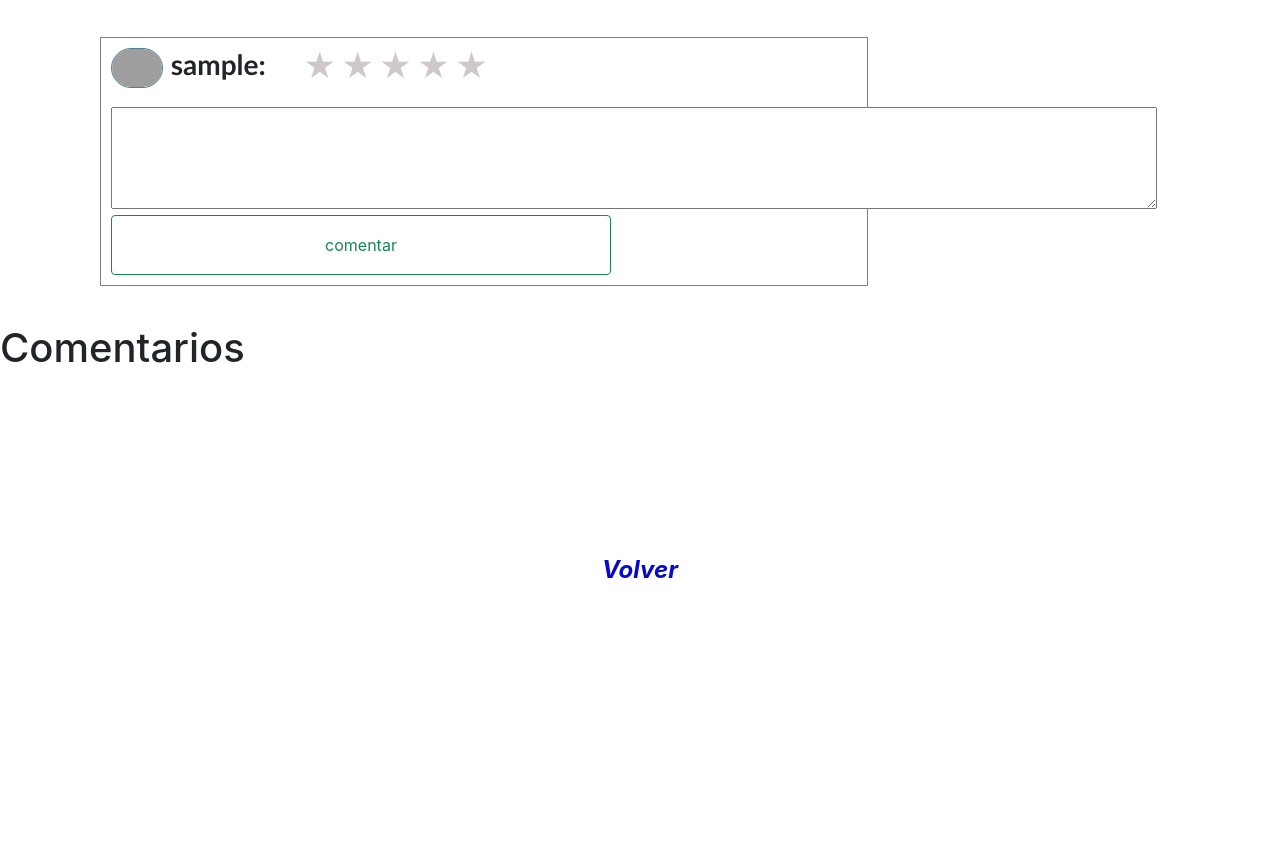
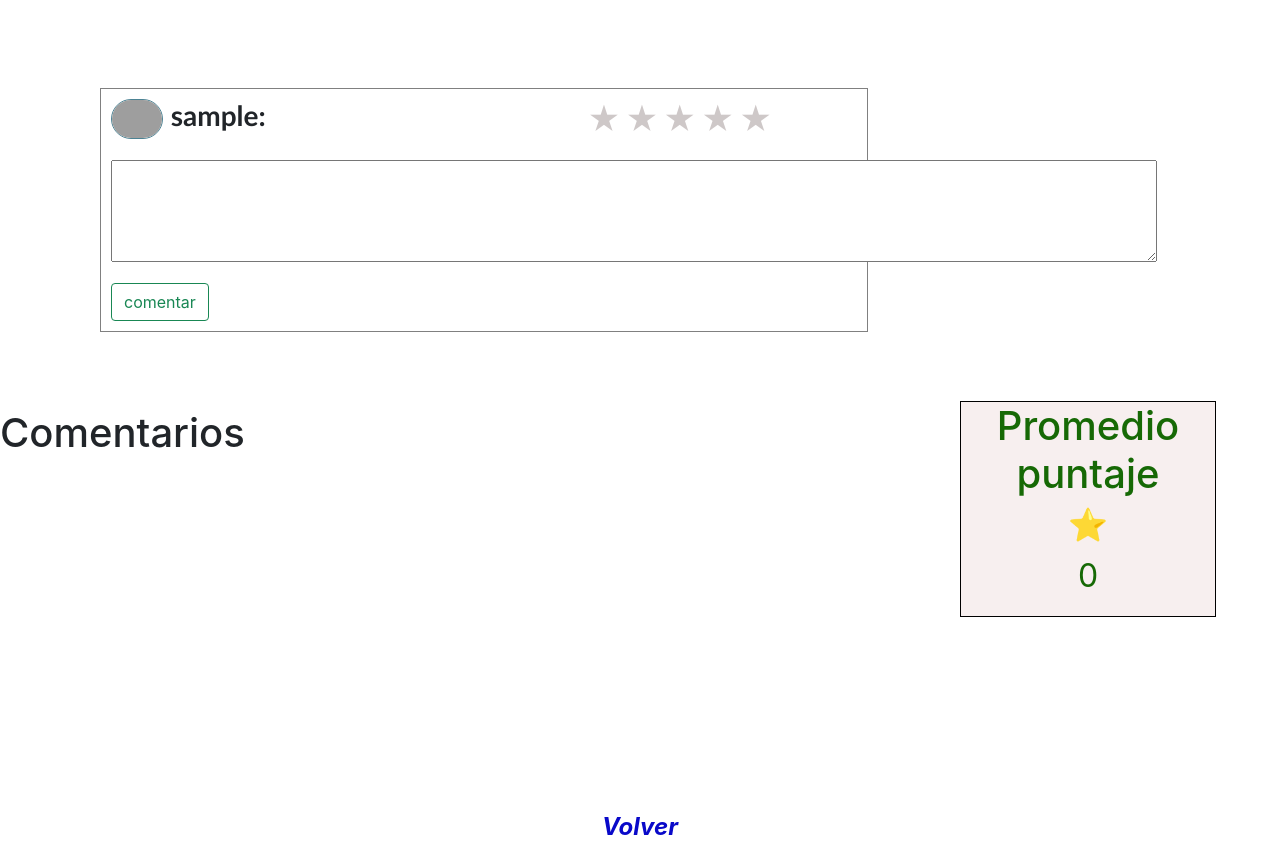
Before and after one commit to valentincharlone/TPE-Venta-de-botines, a PHP site: page /viewBoot/11 in a window 1280 px wide. Shown: the part 604-1449 px from the top of the page. Before the commit the page ends 1182 px from the top, so only its background shows below. Run offline with PHP 8.4, Linux system fonts and the light colour scheme; the visitor is signed in with stand-in values (Sample User, id 1); data comes from the database, SQL or seed files in the repository; data that the repository does not hold is empty; some libraries are stand-ins or nearby versions; grey boxes are pictures that could not be loaded.

Commit message:
se termino el tp, con 1 opcional(imagen). agregar otro

```diff
--- a/Controller/ApiComentController.php
+++ b/Controller/ApiComentController.php
@@ -25,9 +25,7 @@ class ApiComentController{
 
     function insertarComentario($params = null) {
         $body = $this->getBody();
-        var_dump($body);
-        die();
-        $ultimoId = $this->model->insertarComentarios($body->id_botin_fk, $body->usuario,$body->fotoPerfil, $body->comentario, $body->puntaje);
+        $ultimoId = $this->model->insertarComentarios($body->id_botin_fk, $body->usuario,$body->comentario, $body->puntaje,$body->fotoPerfil);
         if ($ultimoId) {
             $this->view->response("Comentario realizado con exito en el botin $body->id_botin_fk, tendra el id= $ultimoId", 200);
         }
--- a/Controller/BootsController.php
+++ b/Controller/BootsController.php
@@ -60,7 +60,7 @@
                 $this->view->showBoot($id, $logueado, $boot,  $_SESSION['userName'], $admin, $_SESSION['fotoPerfil']);
             }
             else {
-                $this->view->showBoot($id, $logueado, $boot);
+                $this->view->showBoot($id, $logueado, $boot, $admin);
             }
         }
 
--- a/Model/ApiModel.php
+++ b/Model/ApiModel.php
@@ -19,9 +19,9 @@ function getComent($idComentario){
         return $comentario;
 }
 
-function insertarComentarios($id_botin_fk, $usuario, $comentario, $puntaje) {
-    $sentencia = $this->db->prepare( "INSERT INTO comentario (id_botin_fk, usuario, comentario, puntaje) VALUES(?,?,?,?)");
-    $sentencia->execute(array($id_botin_fk, $usuario, $comentario, $puntaje));
+function insertarComentarios($id_botin_fk, $usuario, $comentario, $puntaje, $fotoPerfil) {
+    $sentencia = $this->db->prepare( "INSERT INTO comentario (id_botin_fk, usuario, comentario, fotoPerfil, puntaje) VALUES(?,?,?,?,?)");
+    $sentencia->execute(array($id_botin_fk, $usuario, $comentario, $fotoPerfil, $puntaje));
     return $this->db->lastInsertId();
 }
 
--- a/css/styles.css
+++ b/css/styles.css
@@ -63,24 +63,28 @@ header h1 {
 }
 .perfilYcerrar {
     display:flex;
-    margin-left: 50%;
+    margin-left: 54%;
 }
 .usuario-logOut {
     display:flex;
-    width: 120px;
+    width: 140px;
+
 }
 .inicioYregistro {
-    margin-left: 50%;
+display: flex;
+margin-left: 54%;
+
 }
 .arribaNav .argentina {
     width:7%;
     margin-right: 5px;
 }
 .login {
-    margin-left:-5%;
+    margin-left:-11%;
 }
 .logOut {
-    margin-left: 4%;
+    width:100px;
+
 }
 .login, .logOut{
     font-weight: bold;
@@ -371,6 +375,9 @@ hr {
     width: 100%;
     color: green;
 }
+#agregarComentario {
+    margin-top: 2%;
+}
 .tituloDetail {
     color: rgb(44, 48, 59);
     display: flex;
@@ -390,6 +397,66 @@ hr {
     display: inline-block;
 
 }
+
+.promedioPuntaje {
+    border: solid 1px black;
+    background-color:rgb(247, 239, 239);
+    width: 20%;
+    margin-left: 75%;
+    margin-top: -5%;
+    margin-bottom: 1%;
+}
+.promedioPuntaje h2, .promedioPuntaje p, .promedioPuntaje h1 {
+    color:rgb(22, 105, 5);
+    text-align: center;
+}
+.promedioPuntaje p{
+    font-size: 2rem;
+}
+.fotoPerfilComentarios {
+    width: 60%;
+    height:90%;
+    border-radius: 10%;
+}
+.nombreUsuarioComentario{
+    font-size: 1.5rem;
+color: rgb(126, 46, 102);
+font-weight:bold;
+}
+.puntajeComentario{
+    font-size: 1.5rem;
+}
+.contenedorComentarios {
+    display: flex;
+}
+.usuarioUsuario {
+    display: inline-block;
+    display: inline;
+}
+.usuarioUsuario p {
+    font-size: 2.1rem;
+}
+/* GRID PARA COMENTARIOS */
+/* .contenedorComentarios{
+    display: grid;
+    grid-template-areas:
+    "foto usuario"
+    "foto puntaje"
+    "foto comentario";
+}
+.fotoUsuario {
+grid-area: foto;
+}
+.usuarioUsuario {
+grid-area: usuario;
+}
+.puntajeUsuario {
+grid-area:puntaje;
+}
+.comentarioUsuario {
+grid-area: comentario;
+} */
+/* ----------------------------------------------------------------------------------------------- */
 .vovler{
     width: 0%;
     margin-top: 14%;
@@ -727,6 +794,10 @@ margin-left:25%;
     border-radius:100px;
     border: 1px solid rgb(76, 131, 148);
 }
+.estrellas {
+    margin-top: -6%;
+    margin-left: 50%;
+}
 .nombreUsuarioYFoto {
     display: flex;
 }
@@ -741,9 +812,9 @@ margin-left:25%;
 .form-comentario {
     border: solid 1px grey;
     padding: 10px;
-    margin-top: 3%;
+    margin-top: 7%;
     margin-left: 100px;
-    margin-bottom: 3%;
+    margin-bottom: 6%;
     width: 60%;
 
   }
--- a/js/app.js
+++ b/js/app.js
@@ -2,8 +2,10 @@
 
 document.addEventListener("DOMContentLoaded",getComentarios);
 document.getElementById("agregarComentario").addEventListener("click",insertComment);
+let estrellas =0;
 
 const API_URL = "api/comentarios/botin/";
+const BorrarComentario= "api/comentarios/";
 
 
 let app = new Vue({
@@ -11,43 +13,71 @@ let app = new Vue({
     data: {
         titulo: "Comentarios",
         comentarios: [],
+        promedioPuntaje:0,
+        admin: document.getElementById("esAdmin").value
     },
+    methods: {
+        deleteComment: async function(id) {
+            try {
+                let response = await fetch(BorrarComentario+id,{
+                    "method": "DELETE"
+                });
+                if (response.ok) {
+                    console.log("Comentario eliminado con exito");
+                }
+            }
+            catch (e) {
+                console.log(e);
+            }
+            getComentarios();
+        }
+    },
+
 });
 
 async function getComentarios() {
     let puntaje = document.querySelectorAll(".puntaje");
-    console.log(puntaje);
+    for (let valor of puntaje) {
+        valor.addEventListener("click",obtenerValor);
+    }
      let id_botin = document.getElementById("id_botin").value;
 
         try {
             let response = await fetch(API_URL+id_botin);
+
             if (response.ok) {
                 let comentarios = await response.json();
                 app.comentarios = comentarios;
+                console.log(comentarios);
+                for (const puntaje of comentarios) {
+                   app.promedioPuntaje += parseInt(puntaje.puntaje)/comentarios.length;
+                }
+                console.log(app.promedioPuntaje);
+
+
             }
         }
         catch (e) {
             console.log(e);
         }
- }
+    }
 
+    function obtenerValor() {
+        estrellas= event.currentTarget.value;
+    }
 
  async function insertComment() {
-     let id_botin_fk = document.querySelector(".id_botin").value;
-     let usuario = document.querySelector("nameUsuario").value;
+     let id_botin_fk = document.getElementById("id_botin").value;
+     let usuario = document.querySelector(".nameUsuario").value;
      let fotoPerfil = document.querySelector(".foto-perfil").value;
      let comentario = document.getElementById("comentario").value;
-     let puntaje = document.querySelectorAll(".puntaje");
-     for (const valor of puntaje) {
-        valor.addEventListener
-     }
 
      let comentarioNuevo = {
          "id_botin_fk":id_botin_fk,
          "usuario":usuario,
          "fotoPerfil":fotoPerfil,
          "comentario":comentario,
-         "puntaje":puntaje
+         "puntaje":estrellas
      }
      try {
         let response = await fetch(API_URL+id_botin_fk,{
@@ -63,7 +93,5 @@ async function getComentarios() {
      catch (e) {
          console.log(e);
      }
-
-
-
- }
+     getComentarios();
+    }
--- a/templates/usoComun/nav.tpl
+++ b/templates/usoComun/nav.tpl
@@ -17,12 +17,15 @@
     </div>
 </div>
 {else}
-            <div class="inicioYregistro">
+        <div class="inicioYregistro">
+             <div>
                 <a href = "login" class="nav-link login"> Iniciar sesión </a>
             </div>
             <div>
                 <a href = "register" class="nav-link register"> Registrarme </a>
             </div>
+         </div>
+
 </div>
     {/if}
 
--- a/templates/vue/comentarios.tpl
+++ b/templates/vue/comentarios.tpl
@@ -1,11 +1,31 @@
 {literal}
 <div id="app">
-<h1>{{titulo}}
+<h1>{{titulo}}</h1>
+                                                <div class="promedioPuntaje">
+                                                            <h1>Promedio puntaje</h1>
+                                                                <h2>⭐</h2>
+                                                            <p>{{promedioPuntaje}}</p>
+
+                                                    </div>
   <ul id="lista-comentarios" class="list-group">
         <li v-for="comentario in comentarios" class="list-group-item">
-            <img :src="comentario.fotoPerfil"/> {{comentario.usuario}}: {{comentario.comentario}}
-            <button  :id="comentario.id" class="btn btn-success btn-borrar"  >BORRAR</button>
-            Calificacion:{{comentario.puntaje}}
+    <div class="contenedorComentarios">
+            <div class="fotoUsuario">
+                <img class="fotoPerfilComentarios" :src="comentario.fotoPerfil"/>
+            </div>
+            <div class="usuarioUsuario">
+                    <div class="nombreUsuarioComentario">
+                    {{comentario.usuario}}
+                    </div>
+                    <div class="puntajeComentario">
+                        Calificacion:{{comentario.puntaje}}
+                    </div>
+                    <div>
+                        <p>{{comentario.comentario}}</p>
+                    </div>
+            </div>
+    </div>
+            <button v-if="admin==1" v-on:click="deleteComment(comentario.id)" class="btn btn-success btn-borrar">BORRAR</button>
         </li>
     </ul>
 </div>
```
Also changed, not shown: templates/boot/bootDetail.tpl (+16 -14 lines), img/fotosPerfil/619828c0cb6d1.jpg (added).
